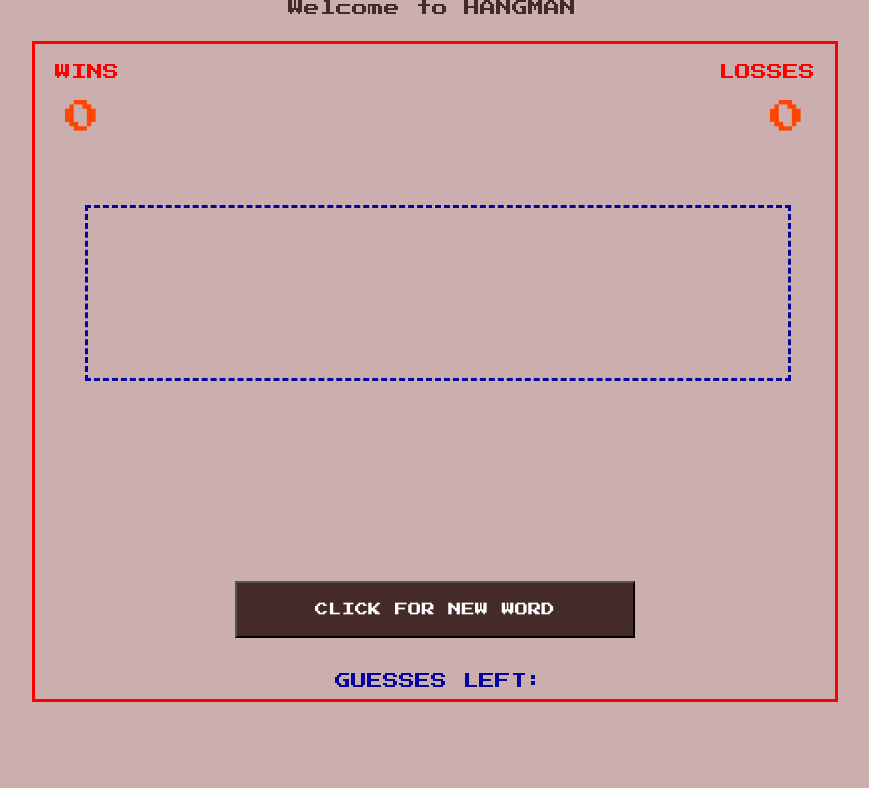
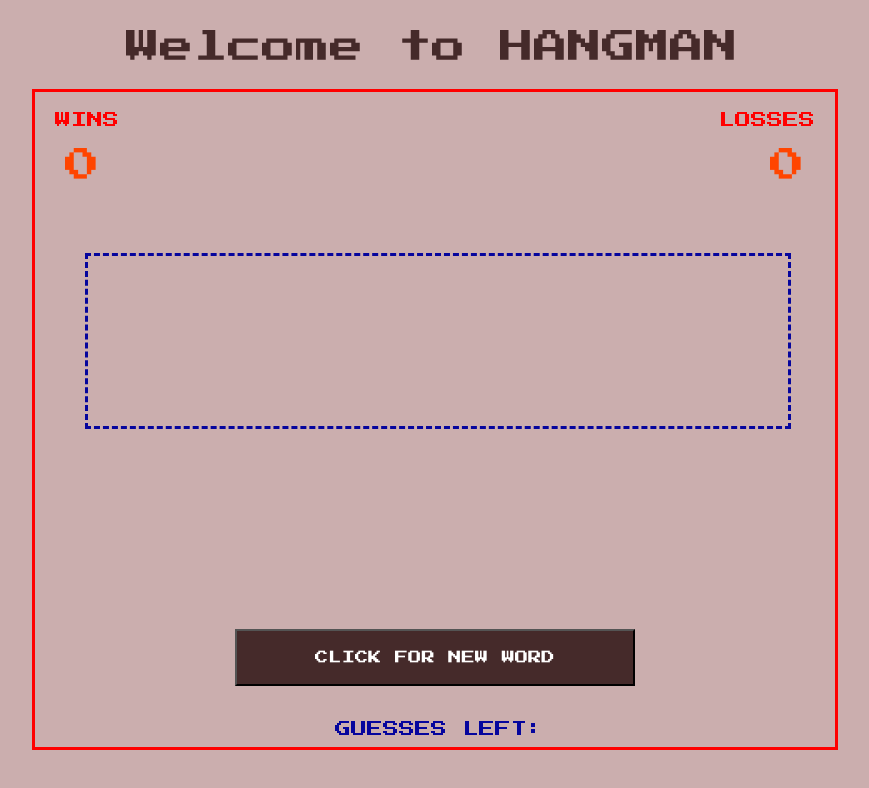
Before and after one commit to DennisDethman/Word_Guess_Game, a plain HTML site: page index.html in a window 1280 px wide. Shown: the whole page, without its empty margins (68-937 px from the left). Drawn offline with Linux system fonts and the light colour scheme.

Commit message:
updated css

```diff
--- a/assets/css/style.css
+++ b/assets/css/style.css
@@ -5,6 +5,8 @@
         }
 
         #gameName{
+            font-size: 34px;
+            padding-top:30px;
 
         }
 
```
